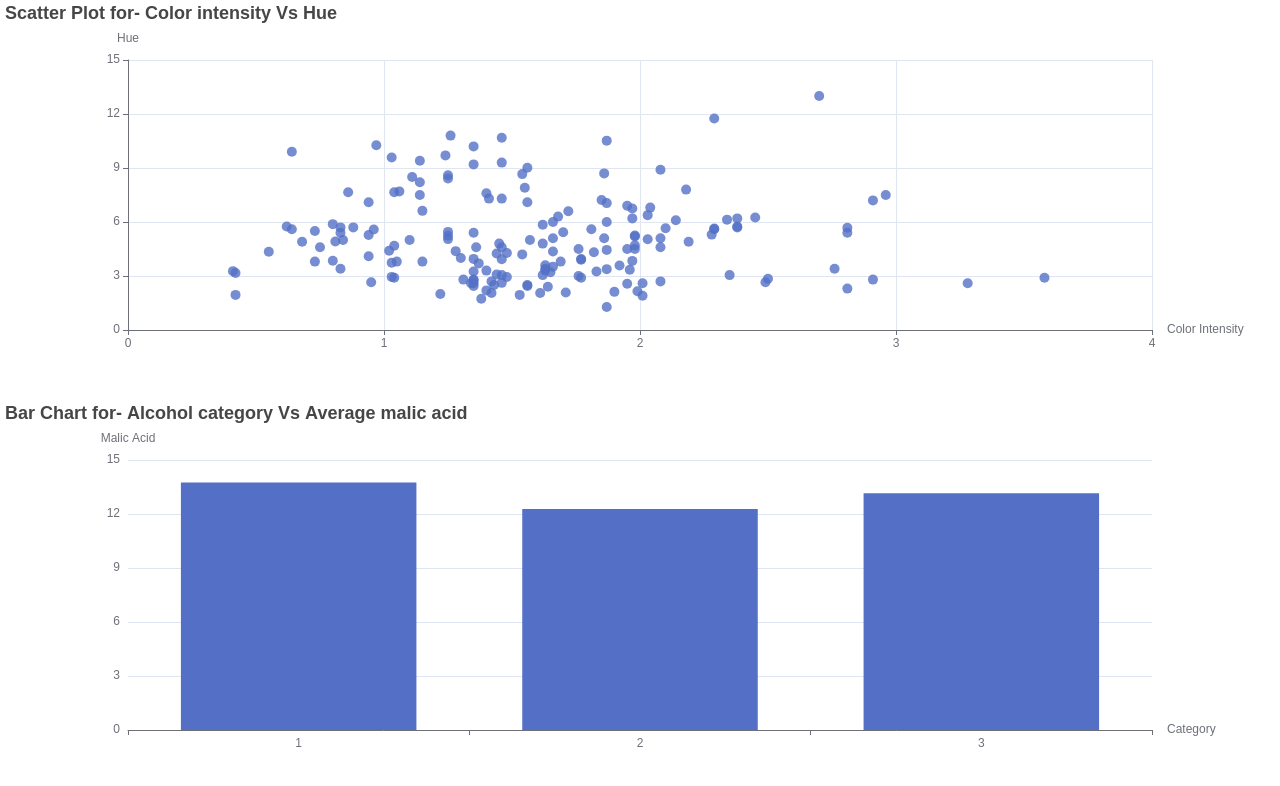
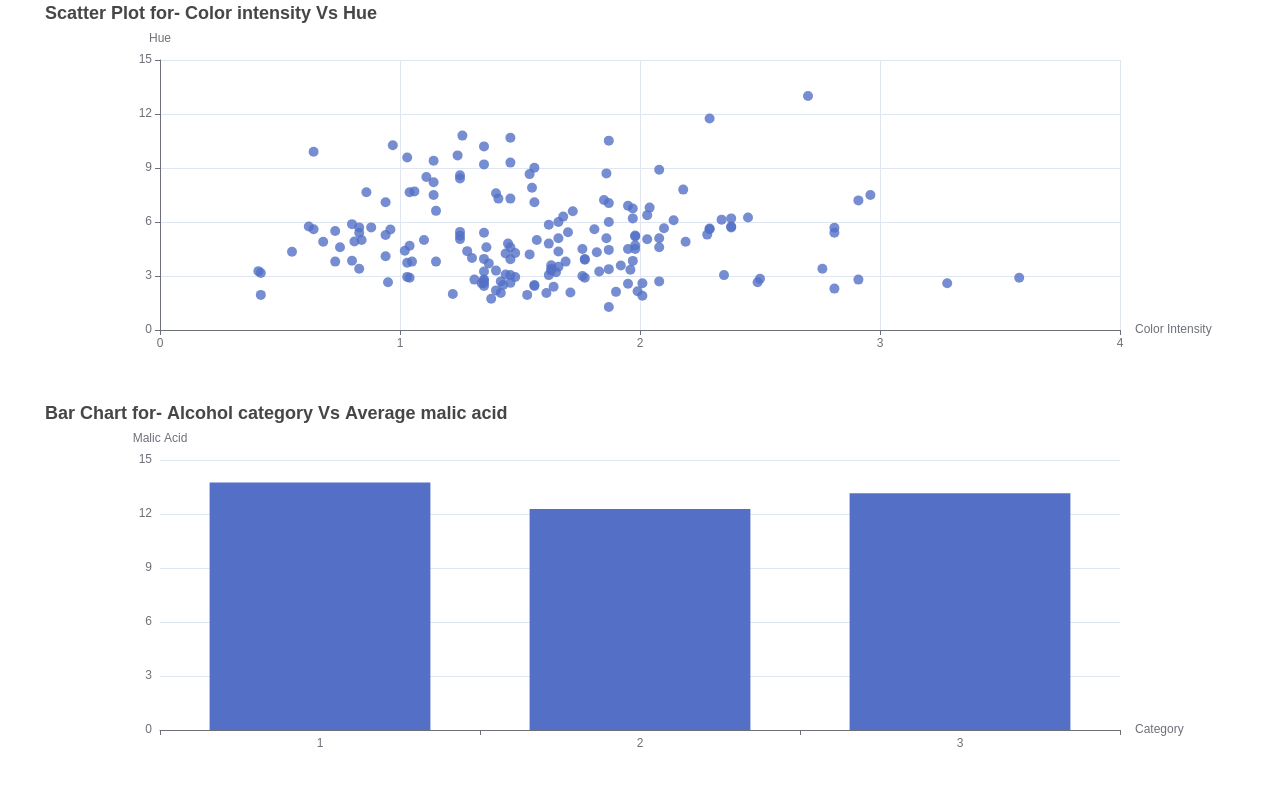
Before and after one commit to RamanSingh1005/ManufacChartsAssignment.github.io, a React (Create React App) app: page / in a window 1280 px wide. Shown: the top 786 px of the page. Built offline with nearby package versions, Linux system fonts and the light colour scheme.

Commit message:
fix for making responsive

```diff
--- a/src/App.css
+++ b/src/App.css
@@ -36,3 +36,44 @@
     transform: rotate(360deg);
   }
 }
+
+/* Regular styles for .app-container */
+.app-container {
+  margin: 0 auto;
+  max-width: 1200px;
+}
+
+/* Media query for iPhone 5 */
+@media only screen and (max-width: 320px) {
+  .app-container {
+    max-width: 280px;
+  }
+}
+
+/* Media query for iPhone X */
+@media only screen and (max-width: 375px) {
+  .app-container {
+    max-width: 335px;
+  }
+}
+
+/* Media query for iPad */
+@media only screen and (min-width: 768px) and (max-width: 1024px) {
+  .app-container {
+    max-width: 700px;
+  }
+}
+
+/* Media query for iPad Pro */
+@media only screen and (min-width: 1025px) and (max-width: 1366px) {
+  .app-container {
+    max-width: 1200px;
+  }
+}
+
+/* Media query for general laptops */
+@media only screen and (min-width: 1367px) {
+  .app-container {
+    max-width: 1600px;
+  }
+}
--- a/src/App.tsx
+++ b/src/App.tsx
@@ -1,10 +1,11 @@
 import {ScatterPlot} from './chart/scatterPlot';
 import {BarChart} from './chart/barChart';
+import './App.css';
 
 
 const App = (): JSX.Element => {
   return (
-    <div style={{width: '100%'}}>
+    <div className="app-container">
       <ScatterPlot />
       <BarChart />
     </div>
```
